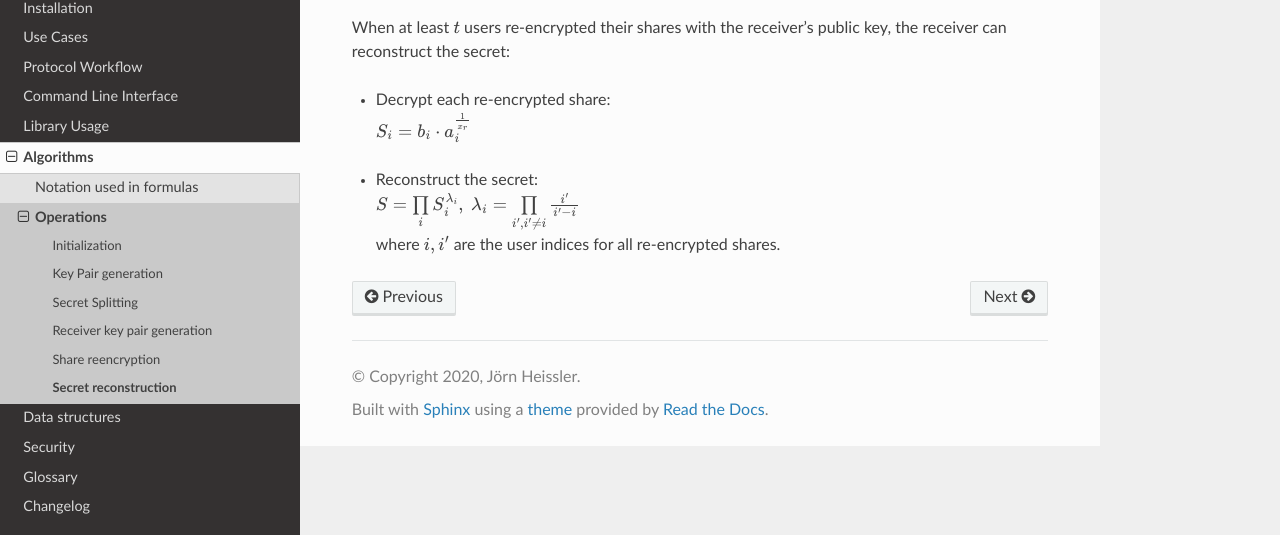
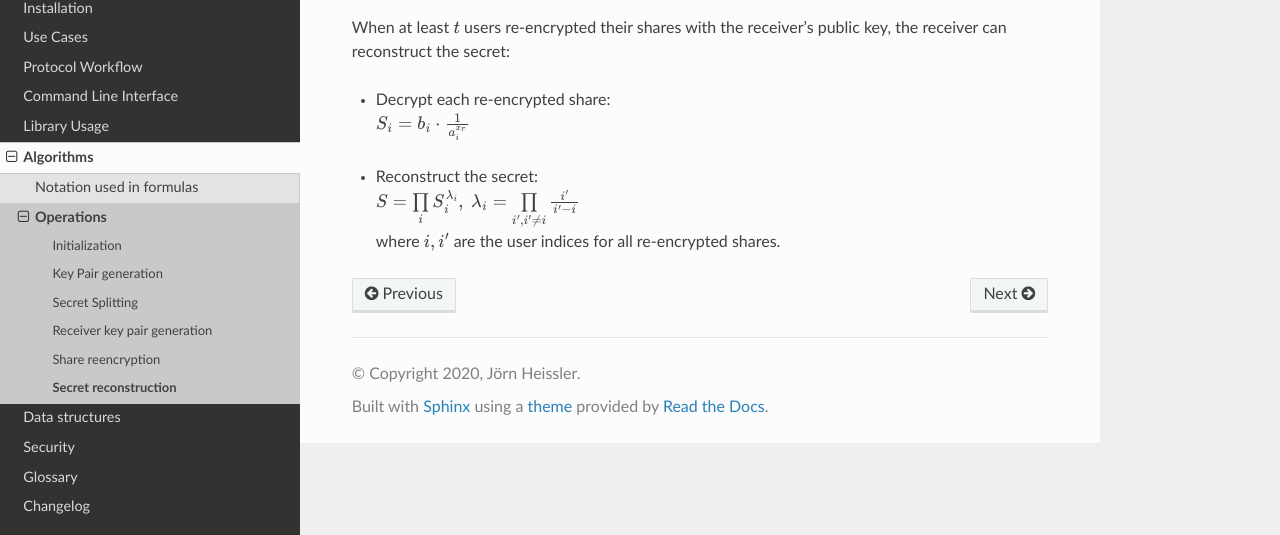
Before and after one commit to joernheissler/pvss, a Sphinx documentation site: the page built from doc/math/operations/reconstruction.rst, in a window 1280 px wide. Shown: the part 144-679 px from the top of the page. Built offline with Sphinx 7.4.7 and the Read the Docs theme 2.0.0, drawn with Linux system fonts in a browser that asks for light colours; pages that are not in the unit, such as notebooks, are missing from menus.

```diff
--- a/doc/math/operations/reconstruction.rst
+++ b/doc/math/operations/reconstruction.rst
@@ -7,7 +7,7 @@ When at least :math:`t` users re-encrypted their shares with the receiver's publ
 the receiver can reconstruct the secret:
 
 * | Decrypt each re-encrypted share:
-  | :math:`S_i = b_i \cdot a_i^{\frac{1}{x_r}}`
+  | :math:`S_i = b_i \cdot \frac{1}{a_i^{x_r}}`
 * | Reconstruct the secret:
   | :math:`S = \prod\limits_i S_i^{\lambda_i},~ \lambda_i = \prod\limits_{i', i' \ne i} \frac{i'}{i' - i}`
   | where :math:`i, i'` are the user indices for all re-encrypted shares.
```
